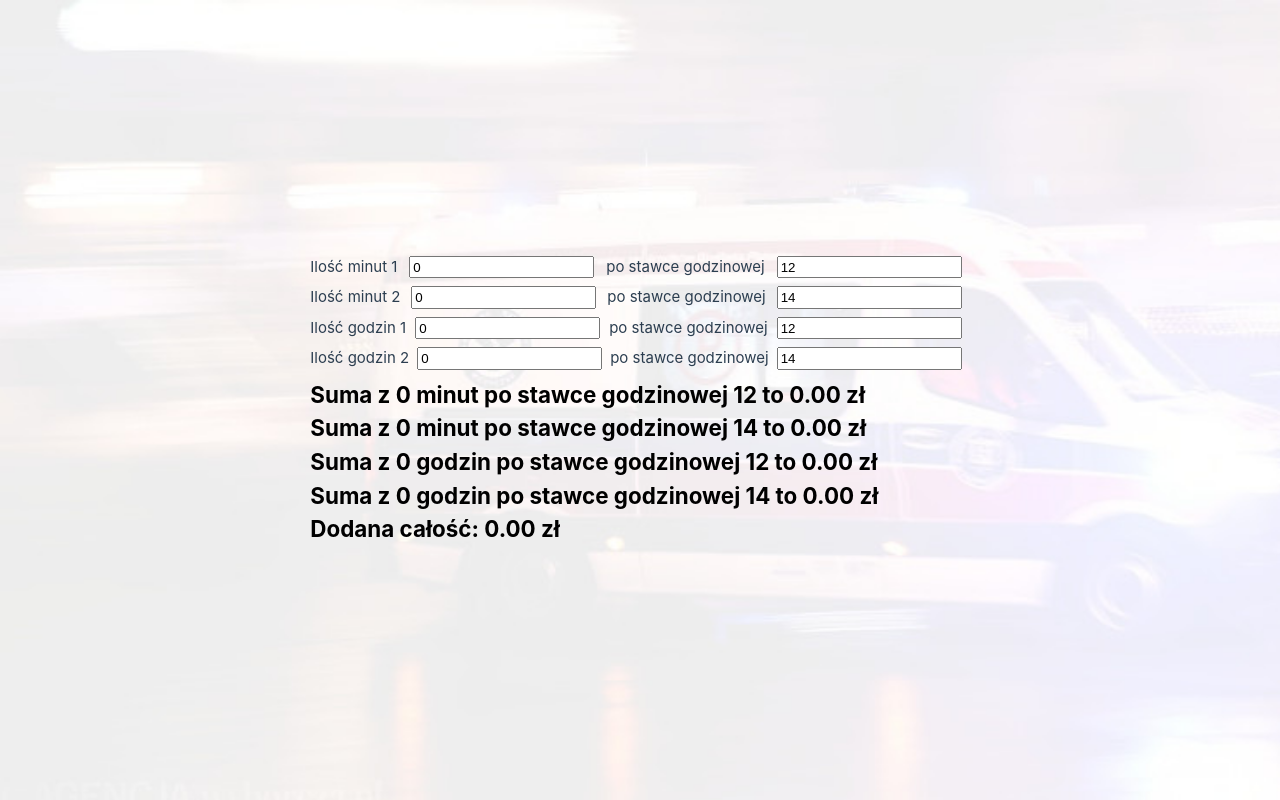
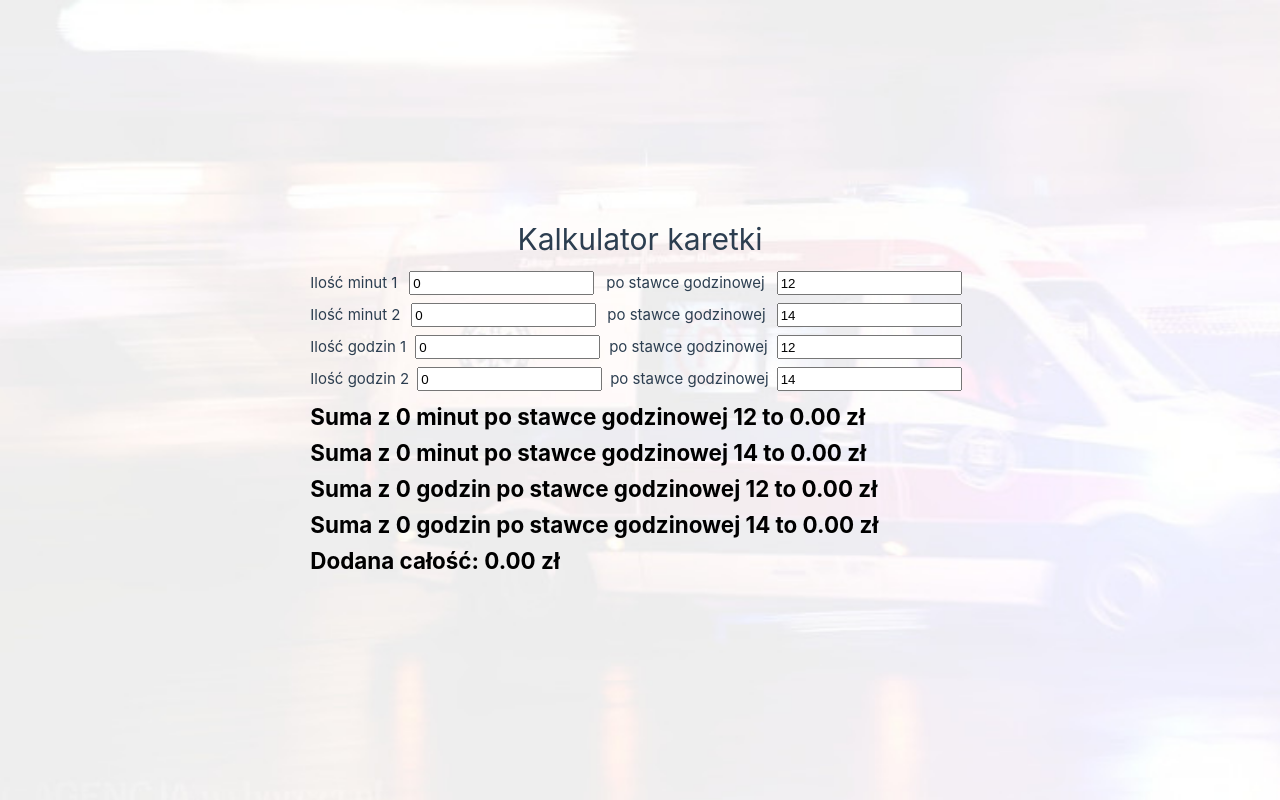
Before and after one commit to thmyrk/ambulance-calculator, a Vue app: page / in a window 1280 px wide. Built offline with nearby package versions, Linux system fonts and the light colour scheme.

Commit message:
Improve structure and styling

```diff
--- a/src/App.vue
+++ b/src/App.vue
@@ -4,11 +4,13 @@ import Calculator from "@/components/Calculator.vue";
 </script>
 
 <template>
-  <header>
-    <div class="wrapper">
-      <Calculator />
-    </div>
-  </header>
+  <div class="header">
+    <h1>Kalkulator karetki</h1>
+  </div>
+
+  <div class="wrapper">
+    <Calculator />
+  </div>
 </template>
 
 <style>
@@ -17,6 +19,19 @@ import Calculator from "@/components/Calculator.vue";
 body {
   background-image: url("./assets/background.jpg");
   background-size: cover;
+  display: flex;
+}
+
+.header {
+  display: flex;
+  justify-content: center;
+  align-content: top;
+}
+
+.wrapper {
+  width: 100%;
+  display: flex;
+  justify-content: center;
 }
 
 #app {
@@ -28,12 +43,6 @@ body {
 header {
   line-height: 1.5;
   max-height: 100vh;
-}
-
-.green {
-  text-decoration: none;
-  color: hsla(160, 100%, 37%, 1);
-  transition: 0.4s;
 }
 
 @media (hover: hover) {
@@ -67,32 +76,13 @@ nav a:first-of-type {
   border: 0;
 }
 
-@media (min-width: 1024px) {
-  body {
-    display: flex;
-    place-items: center;
-  }
+body {
+  /* display: flex; */
+  /* place-items: center; */
+}
 
-  #app {
-    display: flex;
-    place-items: center;
-  }
-
-  header {
-    display: flex;
-    place-items: center;
-  }
-
-  .wrapper {
-  }
-
-  nav {
-    text-align: left;
-    margin-left: -1rem;
-    font-size: 1rem;
-
-    padding: 1rem 0;
-    margin-top: 1rem;
-  }
-}
+/* #app {
+  display: flex;
+  place-items: center;
+} */
 </style>
--- a/src/components/Calculator.vue
+++ b/src/components/Calculator.vue
@@ -85,6 +85,7 @@ export default {
 </template>
 
 <style scoped>
+
 .row input {
     margin-left: 0.5rem;
     margin-right: 0.5rem;
@@ -110,6 +111,4 @@ h3 {
   color: black;
 }
 
-@media (min-width: 1024px) {
-}
 </style>
```
